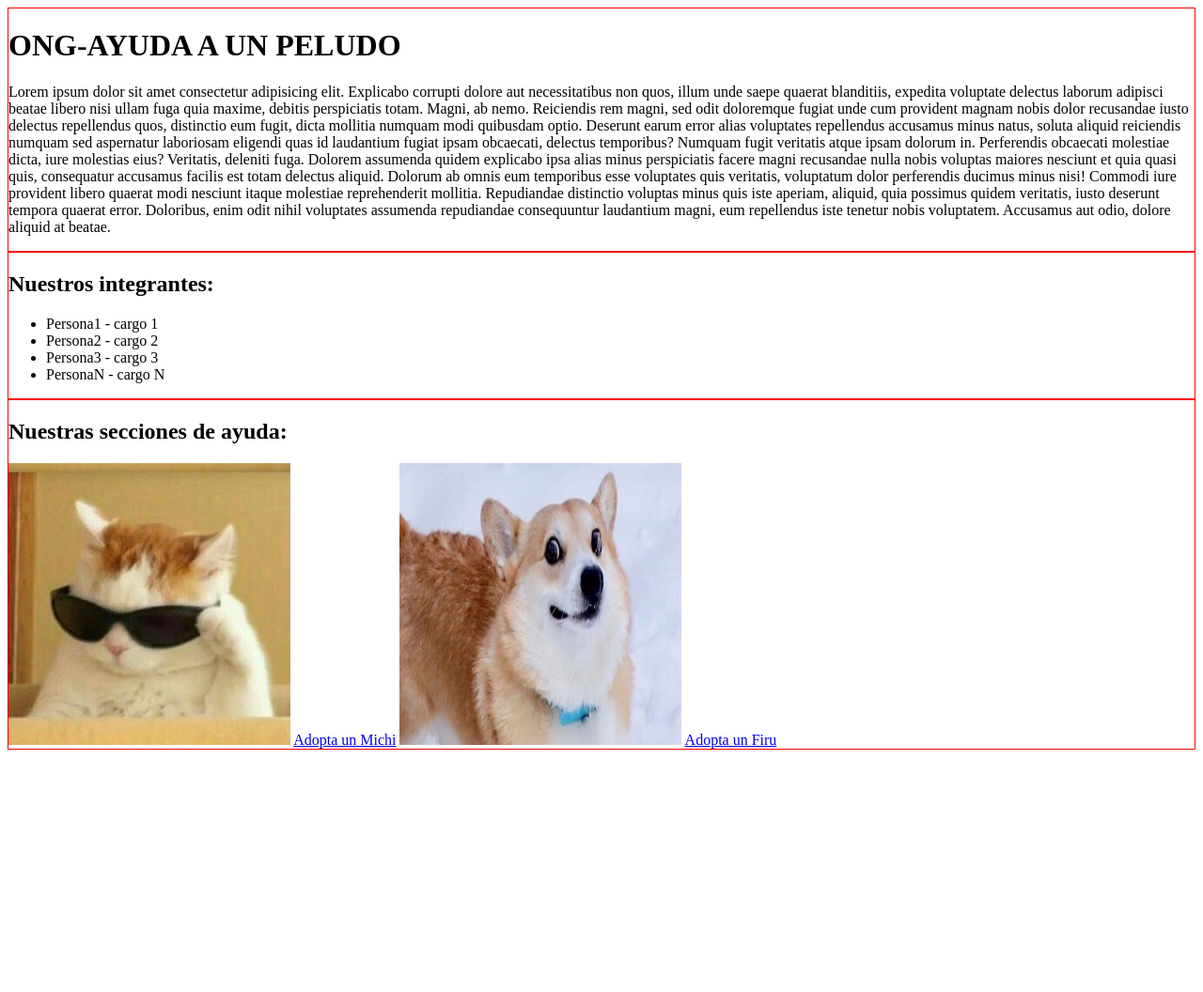
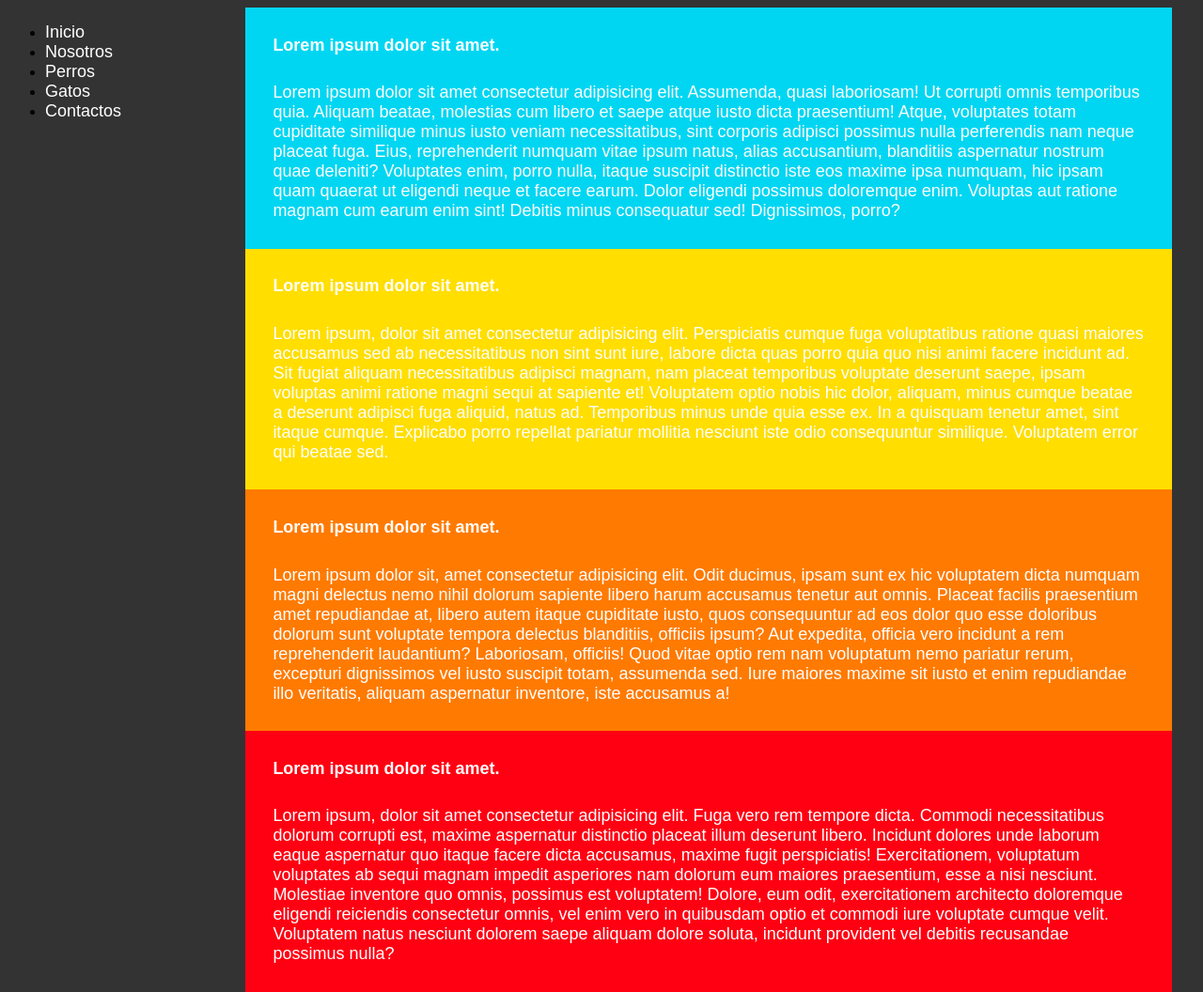
Before and after one commit to EdgarEspinoza08/Actividad-Adopta-un-peludo, a plain HTML site: page Index.html in a window 1280 px wide. Shown: the whole page at 94% size. Before the commit the page ends 806 px from the top, so only its background shows below. Drawn offline with Linux system fonts and the light colour scheme.

Commit message:
Modificaciones y pruebas parte 1

```diff
--- a/Index.html
+++ b/Index.html
@@ -2,51 +2,74 @@
 <html lang="en">
 
 <head>
+    <title></title>
     <meta charset="UTF-8">
-    <meta http-equiv="X-UA-Compatible" content="IE=edge">
-    <meta name="viewport" content="width=device-width, initial-scale=1.0">
-    <link rel="stylesheet" href="./css/style.css">
-    <title>Ayuda a un peludo</title>
+    <meta name="viewport" content="width=device-width, initial-scale=1">
+    <link href="/css/style4.css" rel="stylesheet">
 </head>
-
 <body>
     <div class="nav">
-        <h1>ONG-AYUDA A UN PELUDO</h1>
-        <p>
-            Lorem ipsum dolor sit amet consectetur adipisicing elit. Explicabo corrupti dolore aut necessitatibus
-            non quos, illum unde saepe quaerat blanditiis, expedita voluptate delectus laborum adipisci beatae
-            libero nisi ullam fuga quia maxime, debitis perspiciatis totam. Magni, ab nemo. Reiciendis rem magni,
-            sed odit doloremque fugiat unde cum provident magnam nobis dolor recusandae iusto delectus repellendus
-            quos, distinctio eum fugit, dicta mollitia numquam modi quibusdam optio. Deserunt earum error alias
-            voluptates repellendus accusamus minus natus, soluta aliquid reiciendis numquam sed aspernatur
-            laboriosam eligendi quas id laudantium fugiat ipsam obcaecati, delectus temporibus? Numquam fugit
-            veritatis atque ipsam dolorum in. Perferendis obcaecati molestiae dicta, iure molestias eius? Veritatis,
-            deleniti fuga. Dolorem assumenda quidem explicabo ipsa alias minus perspiciatis facere magni recusandae
-            nulla nobis voluptas maiores nesciunt et quia quasi quis, consequatur accusamus facilis est totam
-            delectus aliquid. Dolorum ab omnis eum temporibus esse voluptates quis veritatis, voluptatum dolor
-            perferendis ducimus minus nisi! Commodi iure provident libero quaerat modi nesciunt itaque molestiae
-            reprehenderit mollitia. Repudiandae distinctio voluptas minus quis iste aperiam, aliquid, quia possimus
-            quidem veritatis, iusto deserunt tempora quaerat error. Doloribus, enim odit nihil voluptates assumenda
-            repudiandae consequuntur laudantium magni, eum repellendus iste tenetur nobis voluptatem. Accusamus aut
-            odio, dolore aliquid at beatae.
-        </p>
-    </div>
-    <div class="section integer">
-        <h2>Nuestros integrantes: </h2>
         <ul>
-            <li>Persona1 - cargo 1</li>
-            <li>Persona2 - cargo 2</li>
-            <li>Persona3 - cargo 3</li>
-            <li>PersonaN - cargo N</li>
+            <li><a href="#">Inicio</a></li>
+            <li><a href="/Nosotros.html">Nosotros</a></li>
+            <li><a href="./firus/AdoptaUnPerrito.html">Perros</a></li>
+            <li><a href="/michis/AdoptaUnGatito.html">Gatos</a></li>
+            <li><a href="#">Contactos</a></li>
         </ul>
     </div>
-    <div class="section accesos">
-        <h2>Nuestras secciones de ayuda: </h2>
-        <img src="./images/michiPortada.jpg" alt="" width="300" height="300">
-        <a href="./AdoptaUnGatito.html">Adopta un Michi</a>
-        <img src="./images/firulaisPortada.jpg" alt="" width="300" height="300">
-        <a href="./AdoptaUnPerrito.html">Adopta un Firu</a>
+    <div class="content">
+        <div class="blue">
+            <h3>Lorem ipsum dolor sit amet.</h3>
+            <p>
+                Lorem ipsum dolor sit amet consectetur adipisicing elit. Assumenda, quasi laboriosam! Ut corrupti omnis
+                temporibus quia. Aliquam beatae, molestias cum libero et saepe atque iusto dicta praesentium! Atque,
+                voluptates totam cupiditate similique minus iusto veniam necessitatibus, sint corporis adipisci possimus
+                nulla perferendis nam neque placeat fuga. Eius, reprehenderit numquam vitae ipsum natus, alias
+                accusantium, blanditiis aspernatur nostrum quae deleniti? Voluptates enim, porro nulla, itaque suscipit
+                distinctio iste eos maxime ipsa numquam, hic ipsam quam quaerat ut eligendi neque et facere earum. Dolor
+                eligendi possimus doloremque enim. Voluptas aut ratione magnam cum earum enim sint! Debitis minus
+                consequatur sed! Dignissimos, porro?
+
+            </p>
+        </div>
+        <div class="yellow">
+            <h3>Lorem ipsum dolor sit amet.</h3>
+            <p>
+                Lorem ipsum, dolor sit amet consectetur adipisicing elit. Perspiciatis cumque fuga voluptatibus ratione
+                quasi maiores accusamus sed ab necessitatibus non sint sunt iure, labore dicta quas porro quia quo nisi
+                animi facere incidunt ad. Sit fugiat aliquam necessitatibus adipisci magnam, nam placeat temporibus
+                voluptate deserunt saepe, ipsam voluptas animi ratione magni sequi at sapiente et! Voluptatem optio
+                nobis hic dolor, aliquam, minus cumque beatae a deserunt adipisci fuga aliquid, natus ad. Temporibus
+                minus unde quia esse ex. In a quisquam tenetur amet, sint itaque cumque. Explicabo porro repellat
+                pariatur mollitia nesciunt iste odio consequuntur similique. Voluptatem error qui beatae sed.
+            </p>
+        </div>
+        <div class="orange">
+            <h3>Lorem ipsum dolor sit amet.</h3>
+            <p>
+                Lorem ipsum dolor sit, amet consectetur adipisicing elit. Odit ducimus, ipsam sunt ex hic voluptatem
+                dicta numquam magni delectus nemo nihil dolorum sapiente libero harum accusamus tenetur aut omnis.
+                Placeat facilis praesentium amet repudiandae at, libero autem itaque cupiditate iusto, quos consequuntur
+                ad eos dolor quo esse doloribus dolorum sunt voluptate tempora delectus blanditiis, officiis ipsum? Aut
+                expedita, officia vero incidunt a rem reprehenderit laudantium? Laboriosam, officiis! Quod vitae optio
+                rem nam voluptatum nemo pariatur rerum, excepturi dignissimos vel iusto suscipit totam, assumenda sed.
+                Iure maiores maxime sit iusto et enim repudiandae illo veritatis, aliquam aspernatur inventore, iste
+                accusamus a!
+            </p>
+        </div>
+        <div class="red">
+            <h3>Lorem ipsum dolor sit amet.</h3>
+            <p>
+                Lorem ipsum, dolor sit amet consectetur adipisicing elit. Fuga vero rem tempore dicta. Commodi
+                necessitatibus dolorum corrupti est, maxime aspernatur distinctio placeat illum deserunt libero.
+                Incidunt dolores unde laborum eaque aspernatur quo itaque facere dicta accusamus, maxime fugit
+                perspiciatis! Exercitationem, voluptatum voluptates ab sequi magnam impedit asperiores nam dolorum eum
+                maiores praesentium, esse a nisi nesciunt. Molestiae inventore quo omnis, possimus est voluptatem!
+                Dolore, eum odit, exercitationem architecto doloremque eligendi reiciendis consectetur omnis, vel enim
+                vero in quibusdam optio et commodi iure voluptate cumque velit. Voluptatem natus nesciunt dolorem saepe
+                aliquam dolore soluta, incidunt provident vel debitis recusandae possimus nulla?
+            </p>
+        </div>
     </div>
-
 </body>
 </html>
--- /dev/null
+++ b/css/style3.css
@@ -0,0 +1,47 @@
+.nav{
+    background-color: #333333;
+    top: 0;
+    left: 0;
+    position: fixed;
+    width: 20%;
+    height: 100vh;
+}
+
+.nav a{
+    color: aliceblue;
+    font-size: large;
+    font-family: sans-serif;
+}
+.content{
+    position: absolute;
+    left: 0;
+    top: 0;
+    height: 100%;
+    width: 80%;
+    margin: 0 0 0 20%;
+}
+
+.content p, h3{
+    margin: 3%;
+    color: white;
+    font-size: large;
+    font-family: sans-serif;
+}
+
+.blue{
+    background-color: #00d6f2;
+    display: inline-block;
+}
+
+.yellow{
+    background-color: #ffde00;
+    display: inline-block;
+}
+.orange{
+    background-color: #ff7a00;
+    display: inline-block;
+}
+.red{
+    background-color: #ff0012;
+    display: inline-block;
+}
--- /dev/null
+++ b/css/style4.css
@@ -0,0 +1,57 @@
+body{
+    background-color:#333333;
+    position: relative
+}
+
+.nav ul{
+    position:absolute;
+    font-family: sans-serif;
+
+}
+
+h3,p{
+    margin: 3%;
+    text-decoration: none;
+    font-size: large;
+    font-family: sans-serif;
+    color: white;
+}
+
+ul a{
+    text-decoration: none;
+    font-size: large;
+    font-family: sans-serif;
+    color: white;
+}
+
+a:hover{
+    box-sizing: content-box;
+}
+
+.content{
+    margin-top: 0%;
+    margin-right: 2%;
+    margin-left: 20%;
+    margin-bottom: 0%;
+    position:absolute;
+}
+
+.blue{
+    display: inline-block;
+    background-color: #00d6f2;
+}
+
+.yellow{
+    display: inline-block;
+    background-color: #ffde00;
+}
+
+.orange{
+    display: inline-block;
+    background-color: #ff7a00;
+}
+
+.red{
+    display: inline-block;
+    background-color: #ff0012;
+}
```
Also changed, not shown: Nosotros.html (added, +52 -0 lines), index2.html (deleted, +0 -131 lines), newspace/example.html (added, +59 -0 lines), images/descarga.png (added).
